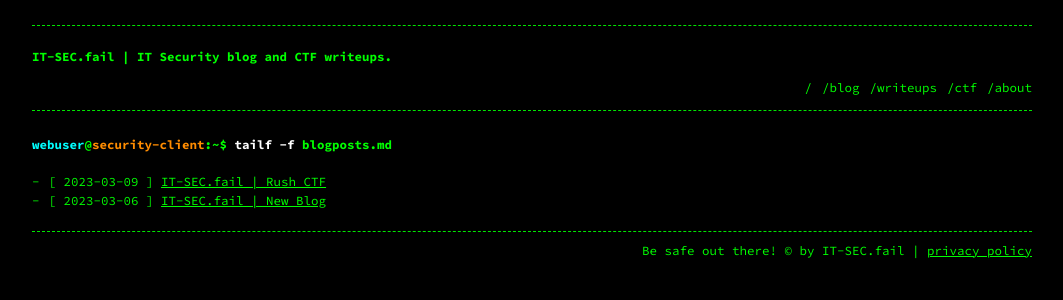
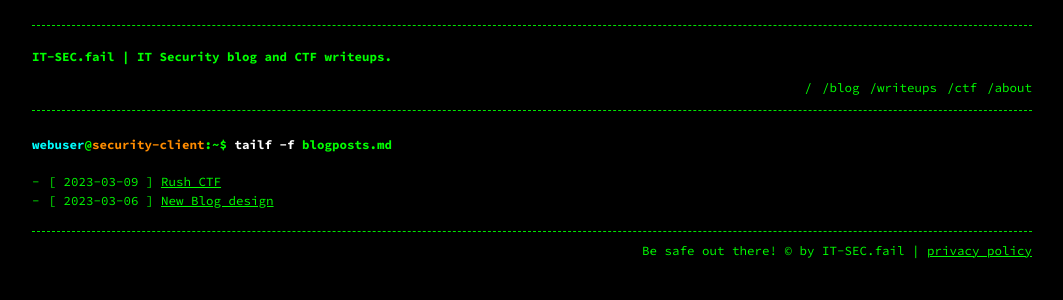
Before and after one commit to it-sec-fail/it-sec-fail.github.io, a Jekyll site: the page built from blog.md, in a window 1280 px wide. Shown: the top 300 px of the page, without its empty margins (108-1171 px from the left). Built offline with Jekyll 4.4.1, drawn with Linux system fonts in a browser that asks for light colours.

Commit message:
minor fix

```diff
--- a/_posts/2023-03-06-new_blog.md
+++ b/_posts/2023-03-06-new_blog.md
@@ -1,5 +1,5 @@
 ---
-title: IT-SEC.fail | New Blog
+title: New Blog design
 layout: post
 ---
 
--- a/_posts/2023-03-09-rushctf.md
+++ b/_posts/2023-03-09-rushctf.md
@@ -1,9 +1,9 @@
 ---
-title: IT-SEC.fail | Rush CTF
+title: Rush CTF
 layout: post
 ---
 
-# <span style="color: cyan;">webuser</span>@<span style="color: darkorange;">security-client</span>:~$ <span style="color: white;">cat</span> /blog/post/new-blog.md
+# <span style="color: cyan;">webuser</span>@<span style="color: darkorange;">security-client</span>:~$ <span style="color: white;">cat</span> /blog/post/rushctf.md
 
 ## RushCTF
 
```
